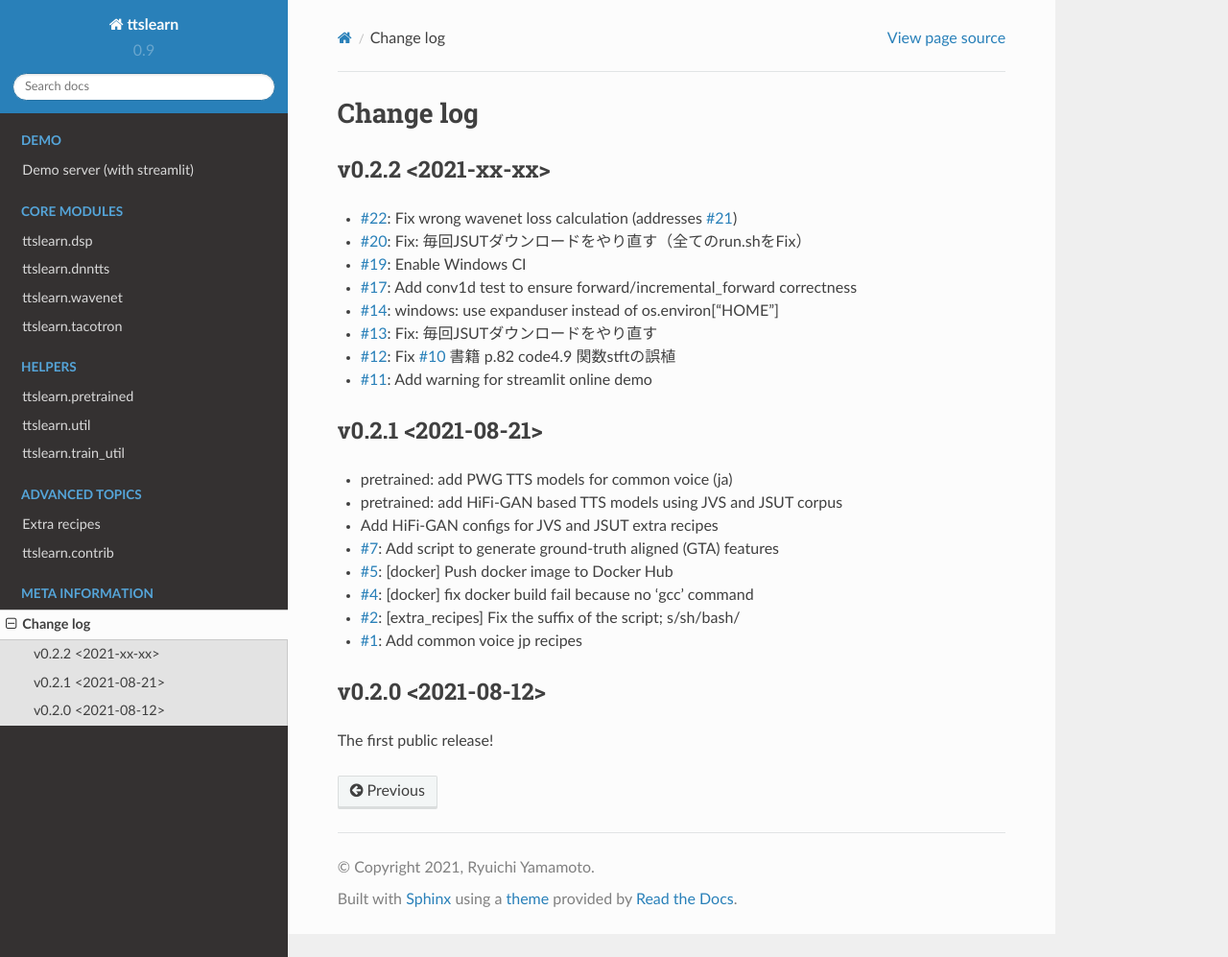
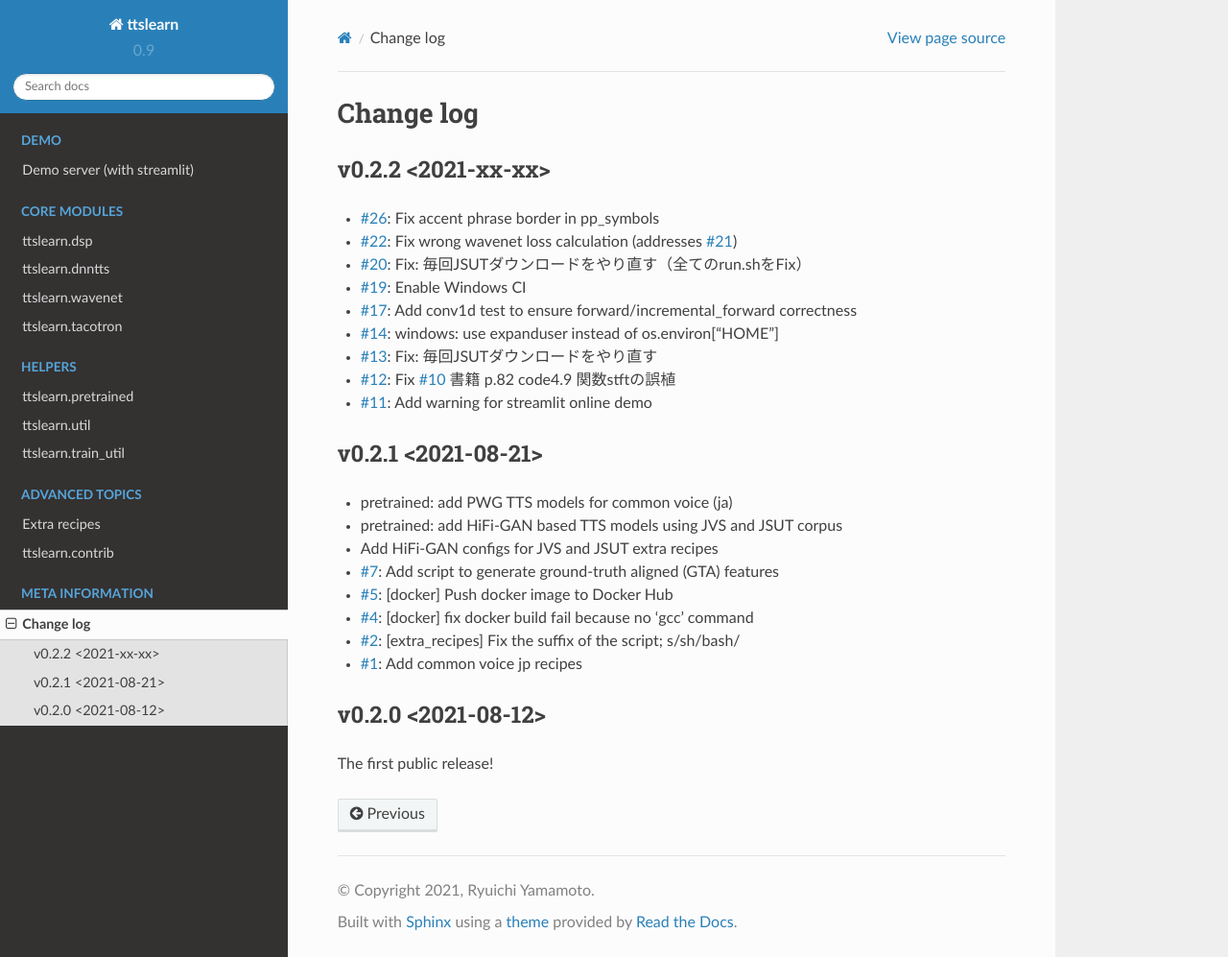
Before and after one commit to r9y9/ttslearn, a Sphinx documentation site: the page built from docs/changelog.rst, in a window 1280 px wide and 997 px high. Shown: the whole window at 96% size. Built offline with Sphinx 7.4.7 and the Read the Docs theme 2.0.0, drawn with Linux system fonts in a browser that asks for light colours; pages that are not in the unit, such as notebooks, are missing from menus.

Commit message:
Update change log for #29

```diff
--- a/docs/changelog.rst
+++ b/docs/changelog.rst
@@ -4,6 +4,7 @@ Change log
 v0.2.2 <2021-xx-xx>
 -------------------
 
+- `#26`_: Fix accent phrase border in pp_symbols
 - `#22`_: Fix wrong wavenet loss calculation (addresses `#21`_)
 - `#20`_: Fix: 毎回JSUTダウンロードをやり直す（全てのrun.shをFix）
 - `#19`_: Enable Windows CI
@@ -45,3 +46,4 @@ The first public release!
 .. _#20: https://github.com/r9y9/ttslearn/pull/20
 .. _#21: https://github.com/r9y9/ttslearn/issues/21
 .. _#22: https://github.com/r9y9/ttslearn/pull/22
+.. _#26: https://github.com/r9y9/ttslearn/issues/26
```
